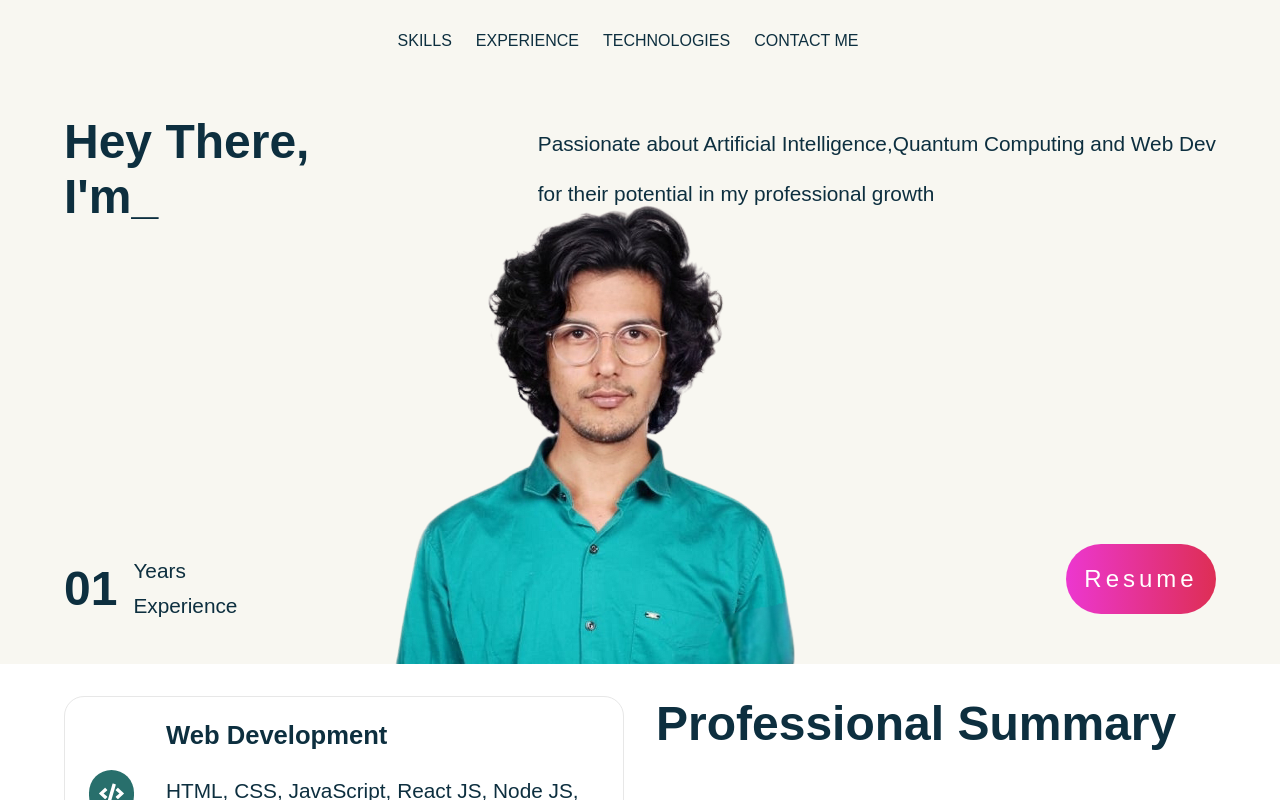
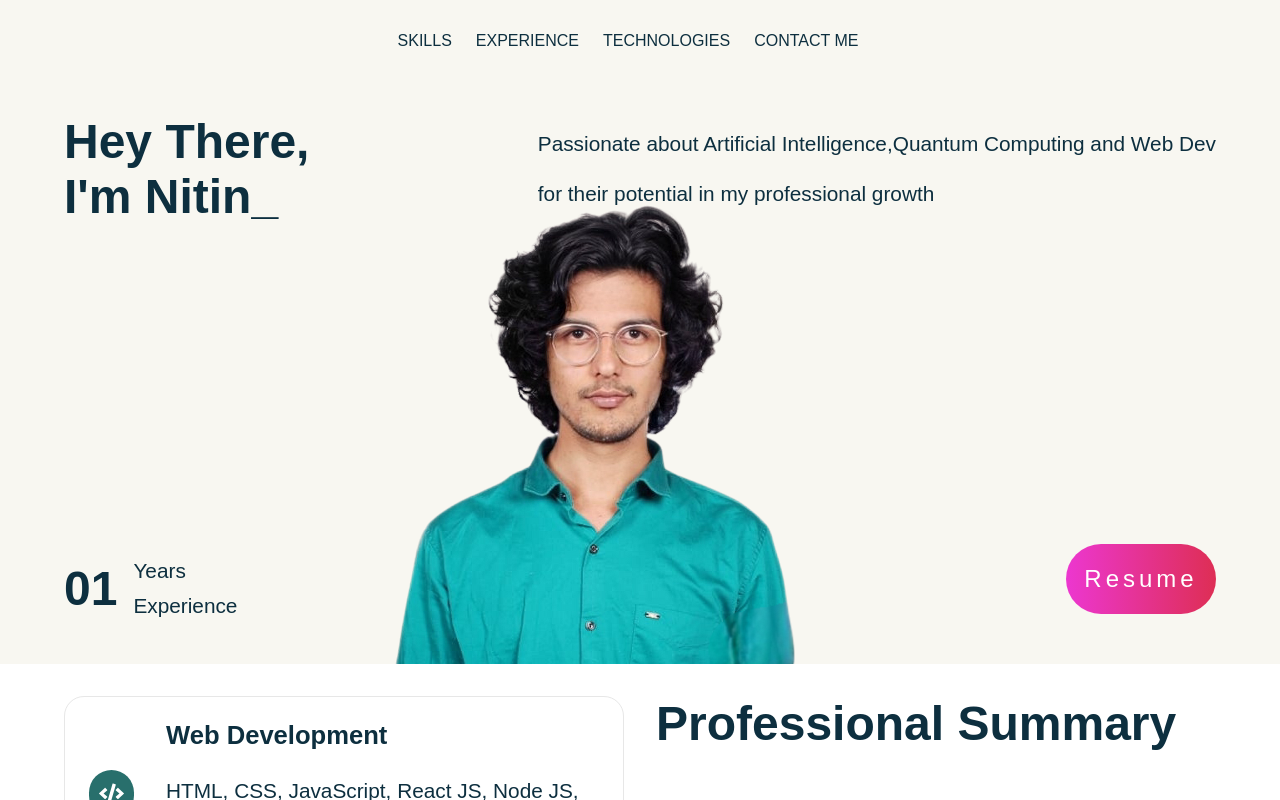
Before and after one commit to Nitin-Magdum/My-Portfolio, a React (Vite) app: page / in a window 1280 px wide. Shown: the top 800 px of the page. Built offline with nearby package versions, Linux system fonts and the light colour scheme; a web font is replaced by a local one.

Commit message:
delay change

```diff
--- a/src/components/Hero/Hero.jsx
+++ b/src/components/Hero/Hero.jsx
@@ -30,7 +30,7 @@ const Hero = () => {
             Hey There,
             <br />
 
-            <ReactTyped strings={["I'm Nitin","Data Engineer","Web Developer","Learner","Tech Enthusiast"]} typeSpeed={200} loop backSpeed={300} cursorChar='_' showCursor={true}/>
+            <ReactTyped strings={["I'm Nitin","Data Engineer","Web Developer","Learner","Tech Enthusiast"]} typeSpeed={500} loop backSpeed={500} cursorChar='_' showCursor={true}/>
           </motion.span>
           <motion.span className="secondaryText"variants={fadeIn("left", "tween", 0.9, 1)}>
           Passionate about Artificial Intelligence,Quantum Computing and Web Dev
```
Also changed, not shown: 1 other file (tests, documents, lock files or other folders).
